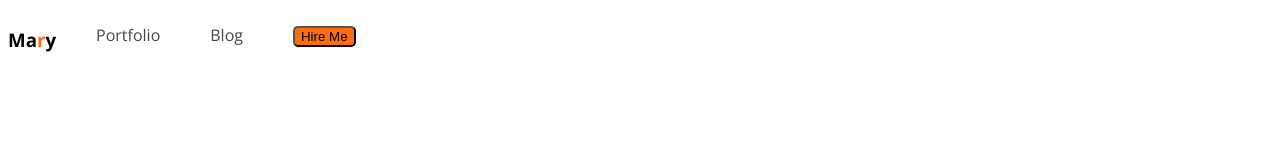
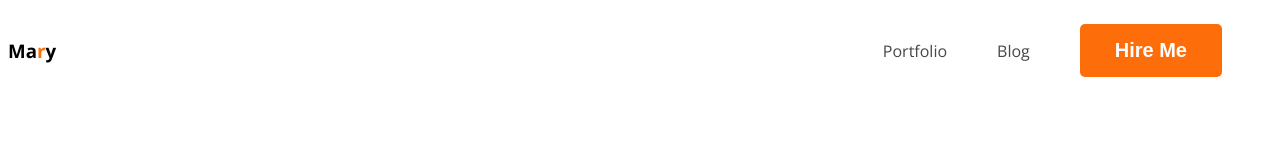
Before and after one commit to mamun7S/webdeveloper-portfolio, a plain HTML site: page index.html in a window 1280 px wide. Drawn offline with nearby package versions, Linux system fonts and the light colour scheme.

Commit message:
nav styile compleate

```diff
--- a/styles/portfolio.css
+++ b/styles/portfolio.css
@@ -1,34 +1,48 @@
 /* common shared style*/
-body{
- font-family: "Open Sans", sans-serif;
+body {
+    font-family: "Open Sans", sans-serif;
 }
-.text-primary{
+
+.text-primary {
     color: #FD6E0A;
 }
-.btn-primary{
+
+.btn-primary {
     border-radius: 5px;
     background: #FD6E0A;
+    border: 0;
+    color: #FFF;
+    font-size: 20px;
+    font-weight: 700;
+    padding: 15px 35px;
 }
 
 
 /* nav related styles*/
 nav {
     display: flex;
+    align-items: center;
+    justify-content: space-between;
 }
+
 .nav-title {
     color: #181818);
-font-family: Open Sans;
-font-size: 45px;
-font-weight: 800;
+    font-family: Open Sans;
+    font-size: 45px;
+    font-weight: 800;
 }
-nav > ul{
+
+nav>ul {
     display: flex;
+    align-items: center;
 }
+
 nav li {
     list-style: none;
     margin-right: 50px;
 }
+
 nav a {
     text-decoration: none;
-    color:#474747;
+    color: #474747;
 }
```
